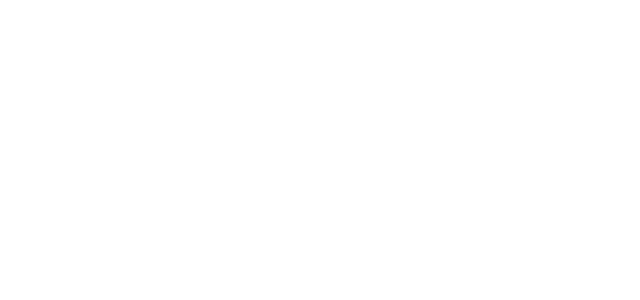
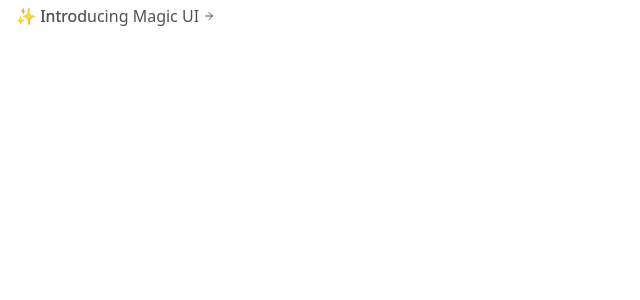
Before and after one commit to 2ndevs/landing-page, a Next.js app: page / in a window 1280 px wide. Shown: the top 300 px of the page, without its empty margins (0-640 px from the left). Built offline with nearby package versions, Linux system fonts and the light colour scheme.

Commit message:
feat: add theme

```diff
--- a/package.json
+++ b/package.json
@@ -16,6 +16,7 @@
     "framer-motion": "11.3.28",
     "lucide-react": "0.428.0",
     "next": "14.2.5",
+    "next-themes": "0.3.0",
     "react": "18.3.1",
     "react-dom": "18.3.1",
     "tailwind-merge": "2.5.2",
--- a/src/app/layout.tsx
+++ b/src/app/layout.tsx
@@ -2,6 +2,7 @@ import type { Metadata } from "next";
 import { Inter as FontSans } from "next/font/google";
 import "./globals.css";
 import { cn } from "@/lib/utils";
+import { ThemeProvider } from "@components/theme-provider";
 
 const fontSans = FontSans({
   subsets: ["latin"],
@@ -26,7 +27,14 @@ const RootLayout = ({
           fontSans.variable
         )}
       >
-        {children}
+        <ThemeProvider
+          attribute="class"
+          defaultTheme="system"
+          enableSystem
+          disableTransitionOnChange
+        >
+          {children}
+        </ThemeProvider>
       </body>
     </html>
   );
--- a/src/app/page.tsx
+++ b/src/app/page.tsx
@@ -1,12 +1,16 @@
+import { Hero } from "@components/shards/hero";
+
 const Home = () => {
-  return <div className="max-w-screen-lg">
-    {/* # Navigation */}
+  return (
+    <div className="max-w-screen-lg">
+      {/* # Navigation */}
 
-    {/* # Body */}
+      {/* # Body */}
+      <Hero />
 
-
-    {/* # Footer */}
-  </div>;
+      {/* # Footer */}
+    </div>
+  );
 };
 
 export default Home;
--- a/src/components/shards/hero.tsx
+++ b/src/components/shards/hero.tsx
@@ -1,4 +1,5 @@
 import AnimatedShinyText from "@components/magicui/animated-shiny-text";
+import { ArrowRightIcon } from "lucide-react";
 
 export const Hero = () => (
   <AnimatedShinyText className="inline-flex items-center justify-center px-4 py-1 transition ease-out hover:text-neutral-600 hover:duration-300 hover:dark:text-neutral-400">
--- /dev/null
+++ b/src/components/theme-provider.tsx
@@ -0,0 +1,9 @@
+"use client";
+
+import * as React from "react";
+import { ThemeProvider as NextThemesProvider } from "next-themes";
+import type { ThemeProviderProps } from "next-themes/dist/types";
+
+export const ThemeProvider = ({ children, ...props }: ThemeProviderProps) => {
+  return <NextThemesProvider {...props}>{children}</NextThemesProvider>;
+};
```
Also changed, not shown: 1 other file (tests, documents, lock files or other folders).
